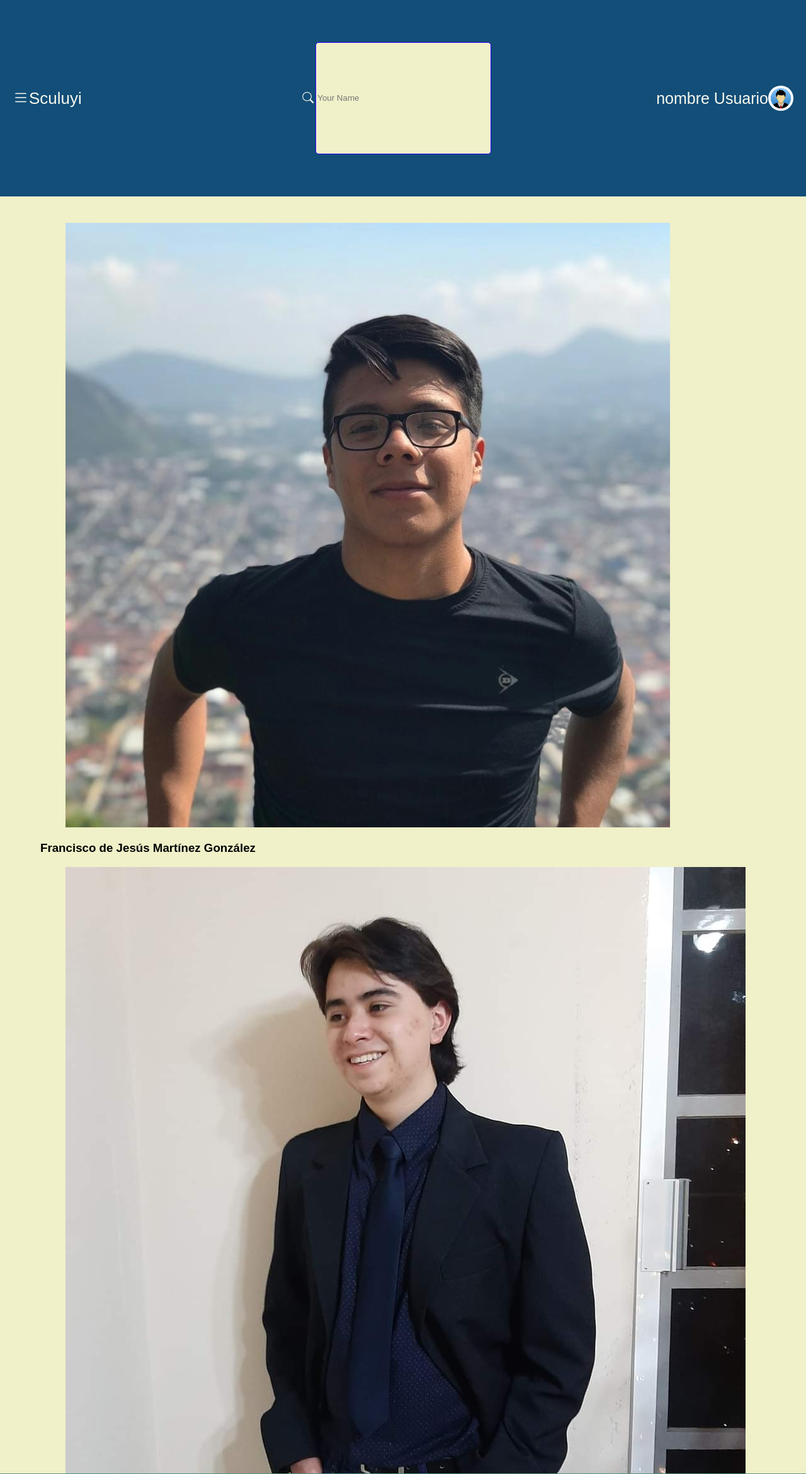
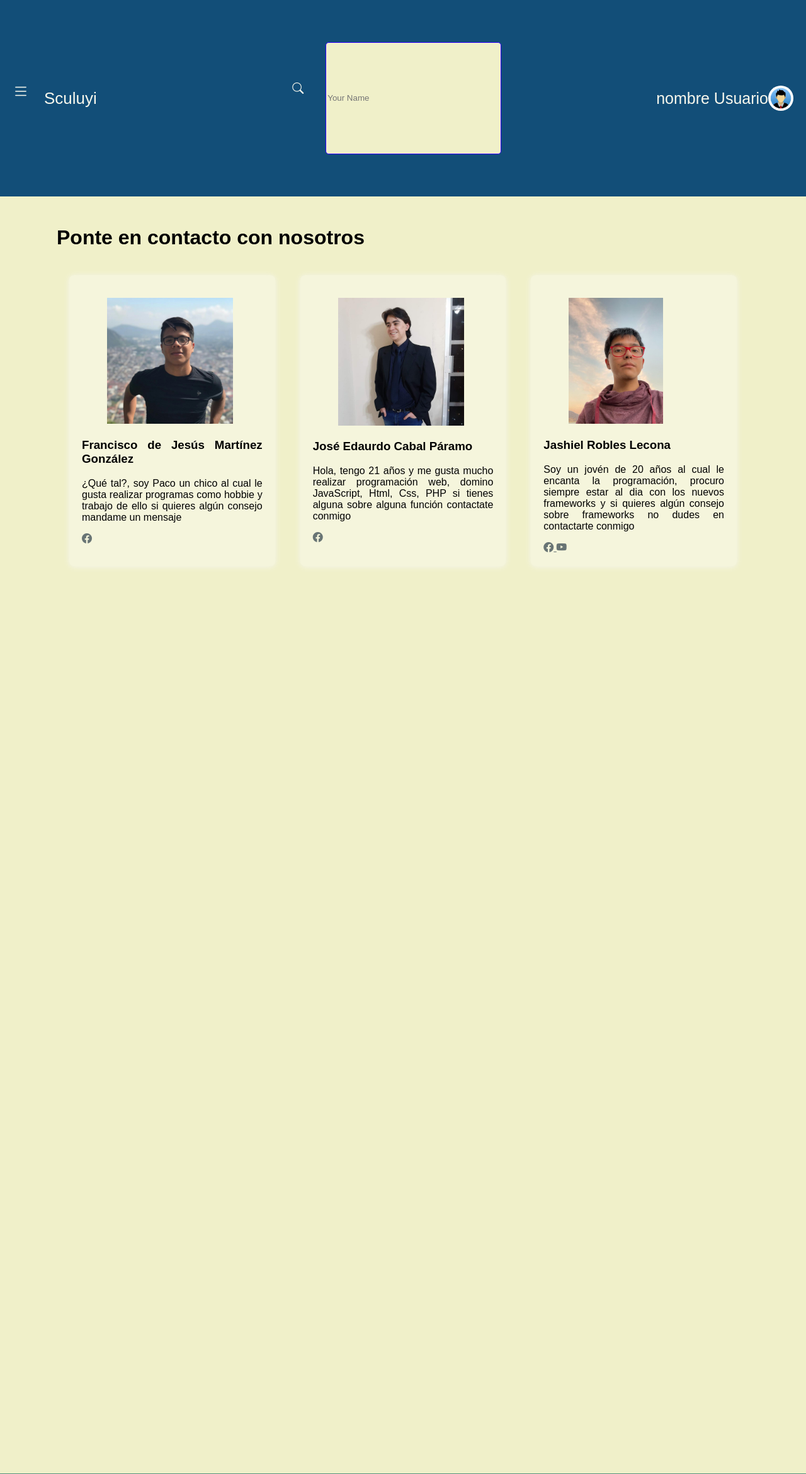
Before and after one commit to Franciscojmg22/sculuyi, a PHP site: page /contacto.php in a window 1280 px wide. Shown: the top 2341 px of the page at 63% size. Run offline with PHP 8.4, Linux system fonts and the light colour scheme.

Commit message:
adicion de la pagina contacto parte 1

```diff
--- a/CSS/contactcard.css
+++ b/CSS/contactcard.css
@@ -1,4 +1,4 @@
-.container{
+/*.contenedor{
     margin: 0;
     padding: 0;
     box-sizing: border-box;
@@ -6,4 +6,70 @@
     height: 100vh;
     justify-content: center;
     align-items: center;
+} */
+
+
+.contenedor{
+    width: 100%;
+    display: flex;
+    max-width: 1100px;
+
 }
+
+/*.img-paco{
+    height: auto;
+    width: 100px;
+}
+*/
+.img-jashi{
+    height: auto !important;
+    width: 150px !important;
+}
+/*
+.img-cabal{
+    height: auto;
+    width: 100px;
+}
+*/
+.card{
+    width: 100%;
+    margin: 20px;
+    border-radius: 8px;
+    overflow: hidden;
+    background: beige;
+    box-shadow: 0px 1px 10px rgb(245, 245, 237);
+    cursor: default;
+    transition: all 400ms ease;
+    padding: 20px;
+    text-align: justify;
+}
+
+.card:hover{
+    box-shadow: 5px 5px 20px black ;
+    transform: translateY(-3%);
+}
+
+
+.card img{
+    width: 200px;
+    height: 50%;
+
+}
+
+
+i{
+    height: 50px;
+    width: 50px;
+    z-index: 1;
+}
+
+
+.contenido > a {
+color: rgb(104, 116, 116);
+justify-content: space-between;
+}
+
+.youtube > a{
+    color: rgb(255, 38, 0);
+    justify-content: space-between;
+    }
--- a/contacto.php
+++ b/contacto.php
@@ -1,43 +1,71 @@
 <?php require_once('./components/header.php')?>
 
-<link rel="stylesheet" href="./css/contactcard.css">
+<!-- link a la hoja de estilos par ahcer las cartas -->
+        <link rel="stylesheet" href="./css/contactcard.css">
 
+       <!--  <link rel="stylesheet" href="path/to/font-awesome/css/font-awesome.min.css">-->
+        <!-- Font Awesome -->
+  <link rel="stylesheet" href="https://cdnjs.cloudflare.com/ajax/libs/font-awesome/6.2.0/css/all.css"></link>
     <main>
 
         <div id="mainContainer" class="mainContainer">
+                    <h1 class="tittle">Ponte en contacto con nosotros </h1>
             <div class="contenedor">
-                <!-- Carta de cointacto de Paco-->
-                <div class="card">
+
+                    <!-- carta bde contacto de Paco -->
+                            <div class="card">
                     <figure>
                         <img src="./visuales/pic_paco.jpg" class="img-paco" >
                     </figure>
                     <div class="contenido">
                         <h3>Francisco de Jesús Martínez González </h3>
-                        <p></p>
-                        <a href=""></a>
+                        <p>¿Qué tal?, soy Paco un chico al cual le gusta realizar programas como hobbie
+                            y trabajo de ello si quieres algún consejo mandame un mensaje
+                        </p>
+                        <a href="https://www.youtube.com/watch?v=vFIyR9YbME0" class="face">
+                        <i class="bi bi-facebook"></i>
+                        </a>
+
                     </div>
                 </div>
+
                     <!-- Carta de contacto de Cabal-->
+
                 <div class="card">
                     <figure>
                         <img src="./visuales/pic_cabal.jpg" class="img-cabal" >
                     </figure>
                     <div class="contenido">
                         <h3>José Edaurdo Cabal Páramo  </h3>
-                        <p></p>
-                        <a href=""></a>
+                        <p>Hola, tengo 21 años y me gusta mucho realizar programación web, domino JavaScript,
+                            Html, Css, PHP si tienes alguna sobre alguna función
+                            contactate conmigo
+                        </p>
+                        <a href="https://www.facebook.com/jose.cabal.58" class="face">
+                        <i class="bi bi-facebook"></i>
+                            </a>
                     </div>
                 </div>
 
                     <!--Carta de contacto de Jashi -->
+
                 <div class="card">
                     <figure>
                         <img src="./visuales/pic_jashi.jpg" class="img-jashi" >
                     </figure>
                     <div class="contenido">
                         <h3>Jashiel Robles Lecona </h3>
-                        <p></p>
-                        <a href=""></a>
+                        <p>Soy un jovén de 20 años al cual le encanta la programación,
+                        procuro siempre estar al dia con los nuevos frameworks y
+                        si quieres algún consejo sobre frameworks no dudes en contactarte conmigo
+                        </p>
+                        <a href="https://www.facebook.com/Jashi.RL/" class="face">
+                        <i class="bi bi-facebook"></i>
+                        </a>
+
+                        <a href="https://www.facebook.com/Jashi.RL/" class="face">
+                            <i class="bi bi-youtube" class="you"></i>
+                        </a>
                     </div>
                 </div>
             </div>
```
